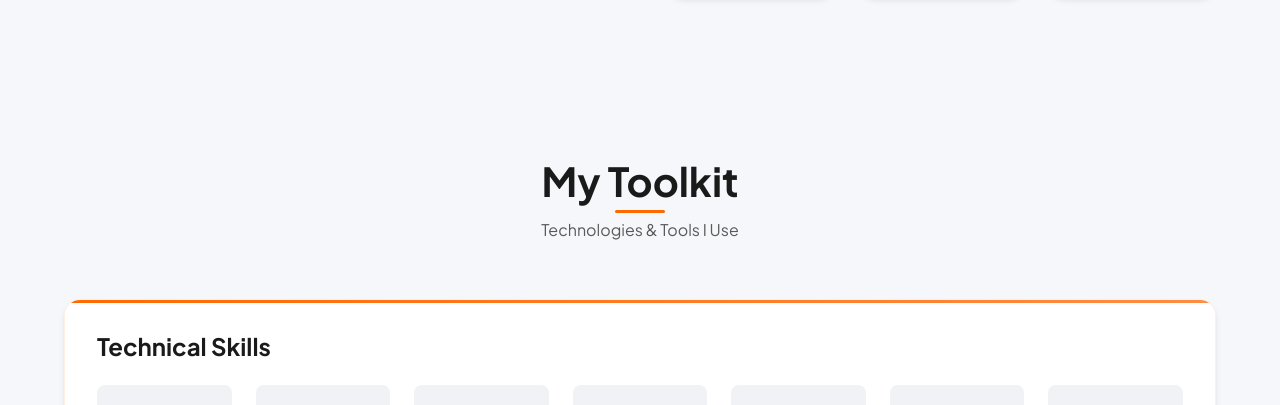
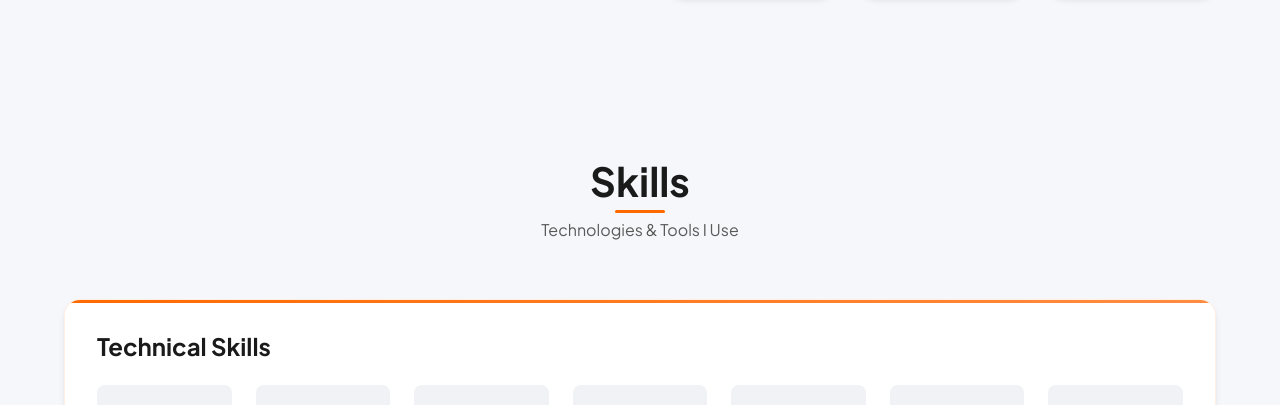
Before and after one commit to ahnafmir/ahnafmir.github.io, a plain HTML site: page index.html in a window 1280 px wide. Shown: the part 1625-2030 px from the top of the page. Drawn offline with nearby package versions, Linux system fonts and the light colour scheme.

Commit message:
updated theme

```diff
--- a/index.html
+++ b/index.html
@@ -929,7 +929,7 @@
                 </div>
             </div>
         </div>
-        <img src="https://images.unsplash.com/photo-1555066931-4365d14bab8c?ixlib=rb-4.0.3&auto=format&fit=crop&w=800&q=80" alt="Developer" class="hero-image float">
+        <!-- <img src="https://images.unsplash.com/photo-1555066931-4365d14bab8c?ixlib=rb-4.0.3&auto=format&fit=crop&w=800&q=80" alt="Developer" class="hero-image float"> -->
     </section>
 
     <section class="section" id="about">
@@ -971,7 +971,7 @@
     <section class="section" id="skills">
         <div class="container">
             <div class="section-title">
-                <h2>My Toolkit</h2>
+                <h2>Skills</h2>
                 <p>Technologies & Tools I Use</p>
             </div>
 
```
